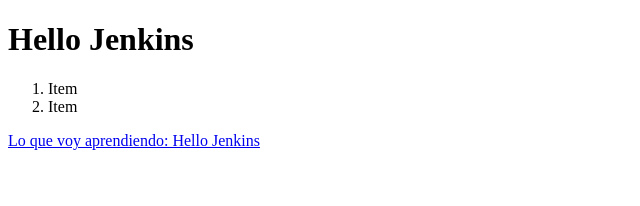
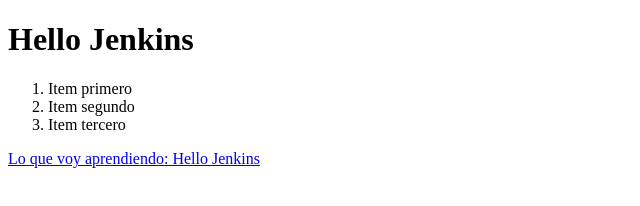
Before and after one commit to akobashikawa/hello-jenkins, a plain HTML site: page index.html in a window 1280 px wide. Shown: the whole page, without its empty margins (0-640 px from the left). Drawn offline with Linux system fonts and the light colour scheme.

Commit message:
Add item

```diff
--- a/index.html
+++ b/index.html
@@ -9,8 +9,9 @@
 <body>
   <h1>Hello Jenkins</h1>
   <ol>
-    <li>Item</li>
-    <li>Item</li>
+    <li>Item primero</li>
+    <li>Item segundo</li>
+    <li>Item tercero</li>
   </ol>
   <p>
     <a href="http://akcaprendiendo.blogspot.com/2018/12/hello-jenkins.html">Lo que voy aprendiendo: Hello Jenkins</a>
```
